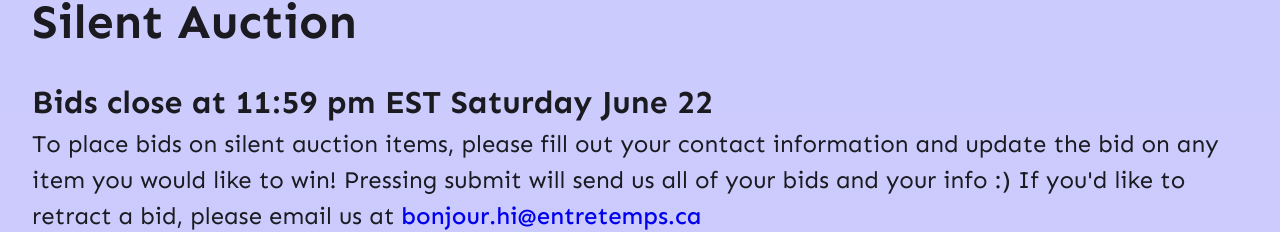
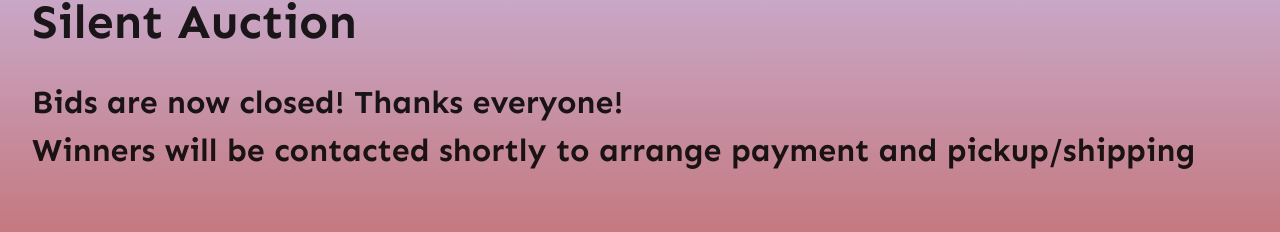
Before and after one commit to mariefoxall/wasted-effort, a React (Vite) app: page /shop in a window 1280 px wide. Shown: the part 186-418 px from the top of the page. Built offline with nearby package versions, Linux system fonts and the light colour scheme.

Commit message:
close auction

```diff
--- a/src/Shop/Shop.jsx
+++ b/src/Shop/Shop.jsx
@@ -88,7 +88,11 @@ function Shop() {
   return (
     <>
       <h2>Silent Auction</h2>
-      <h3>Bids close at 11:59 pm EST Saturday June 22</h3>
+      <h3>Bids are now closed! Thanks everyone! </h3>
+      <h3>
+        Winners will be contacted shortly to arrange payment and pickup/shipping
+      </h3>
+      {/* <h3>Bids close at 11:59 pm EST Saturday June 22</h3>
       <p className="form-description" id="form-description">
         To place bids on silent auction items, please fill out your contact
         information and update the bid on any item you would like to win!
@@ -187,7 +191,7 @@ function Shop() {
             </div>
           )}
         </div>
-      </form>
+      </form> */}
     </>
   );
 }
```
